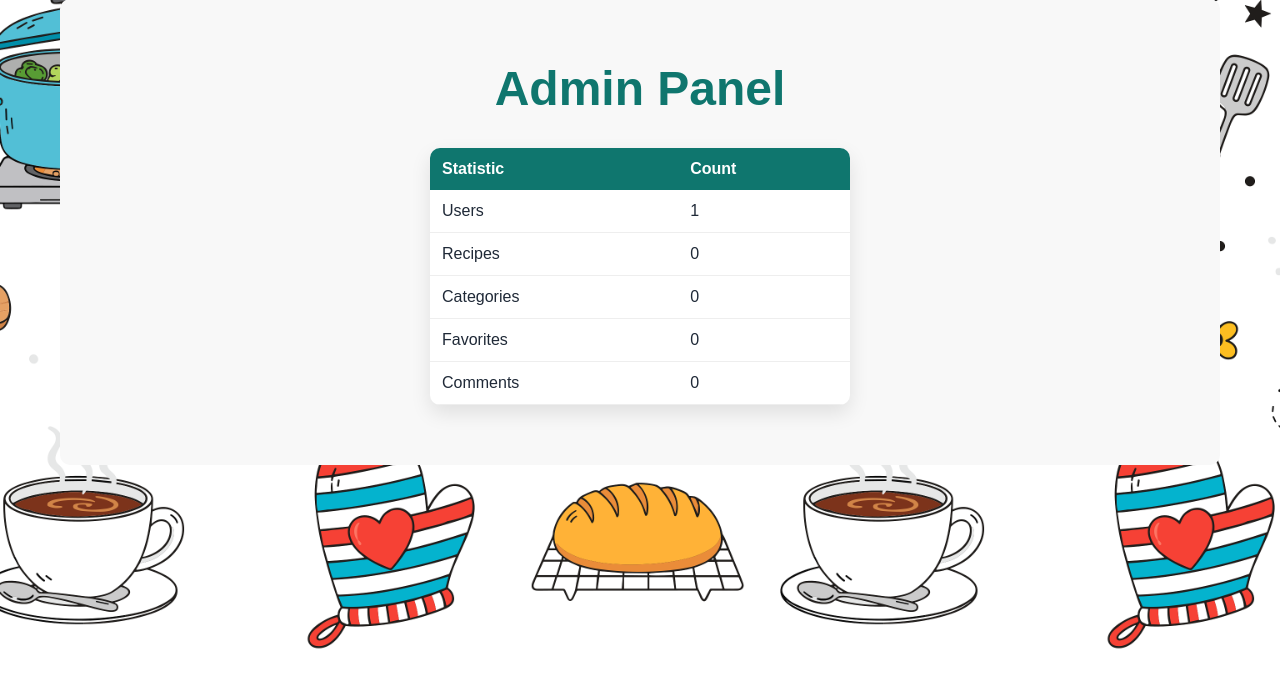
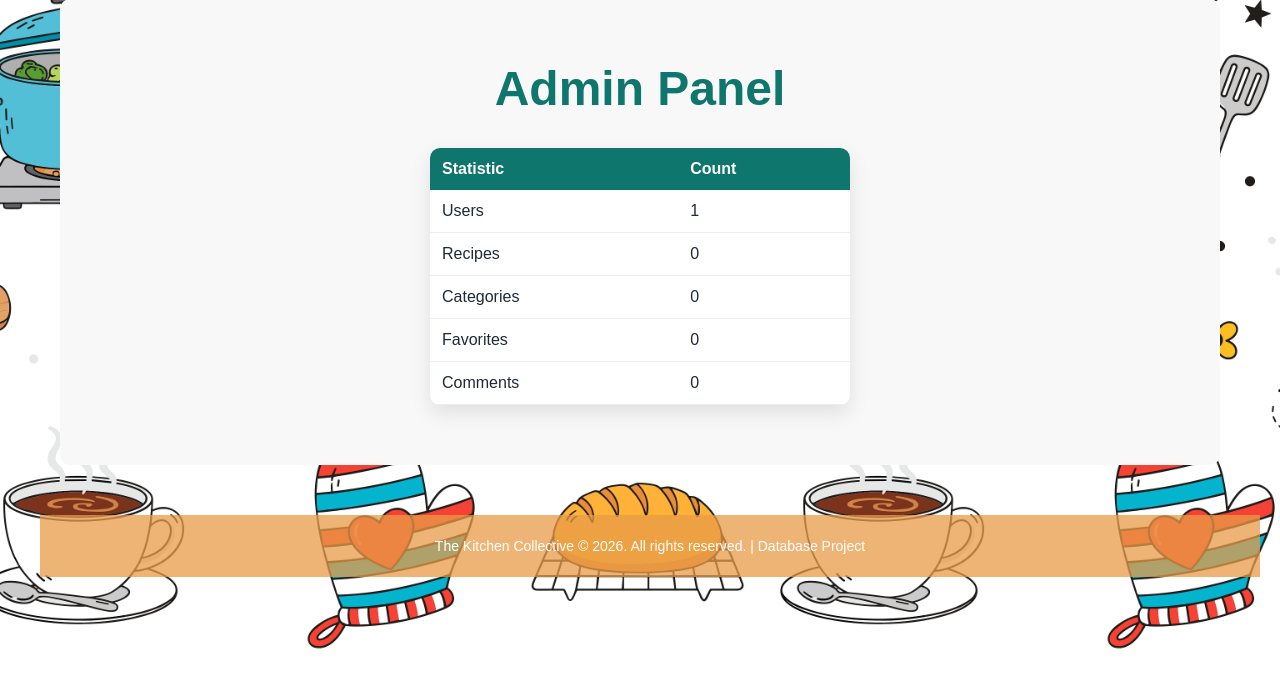
Before and after one commit to mdpos95-tech/recipe_flask_app_MOD4, a Flask app: page /admin in a window 1280 px wide. Shown: the part 124-800 px from the top of the page. Run offline with Flask 3, Linux system fonts and the light colour scheme; the visitor is signed in with stand-in values (Sample User, id 1); data comes from the database, SQL or seed files in the repository; data that the repository does not hold is empty.

Commit message:
added footer to html and css

```diff
--- a/static/style.css
+++ b/static/style.css
@@ -352,3 +352,19 @@ text-align: left;
     }
 
 }
+
+footer{
+    background: rgba(232, 155, 71, 0.75);
+    color: white;
+    width: 100%;
+    text-align: center;
+    padding: 18px 10px;
+    margin-top: 50px;
+    border-radius: 0;
+
+}
+
+footer p{
+    margin: 5px 0;
+    font-size: 14px;
+}
--- a/templates/base.html
+++ b/templates/base.html
@@ -39,6 +39,11 @@
     </div>
 
     <script src="{{ url_for('static', filename='script.js') }}"></script>
+    <footer>
+        <p>
+            The Kitchen Collective © 2026. All rights reserved. | Database Project
+        </p>
+    </footer>
 </body>
 
 
```
